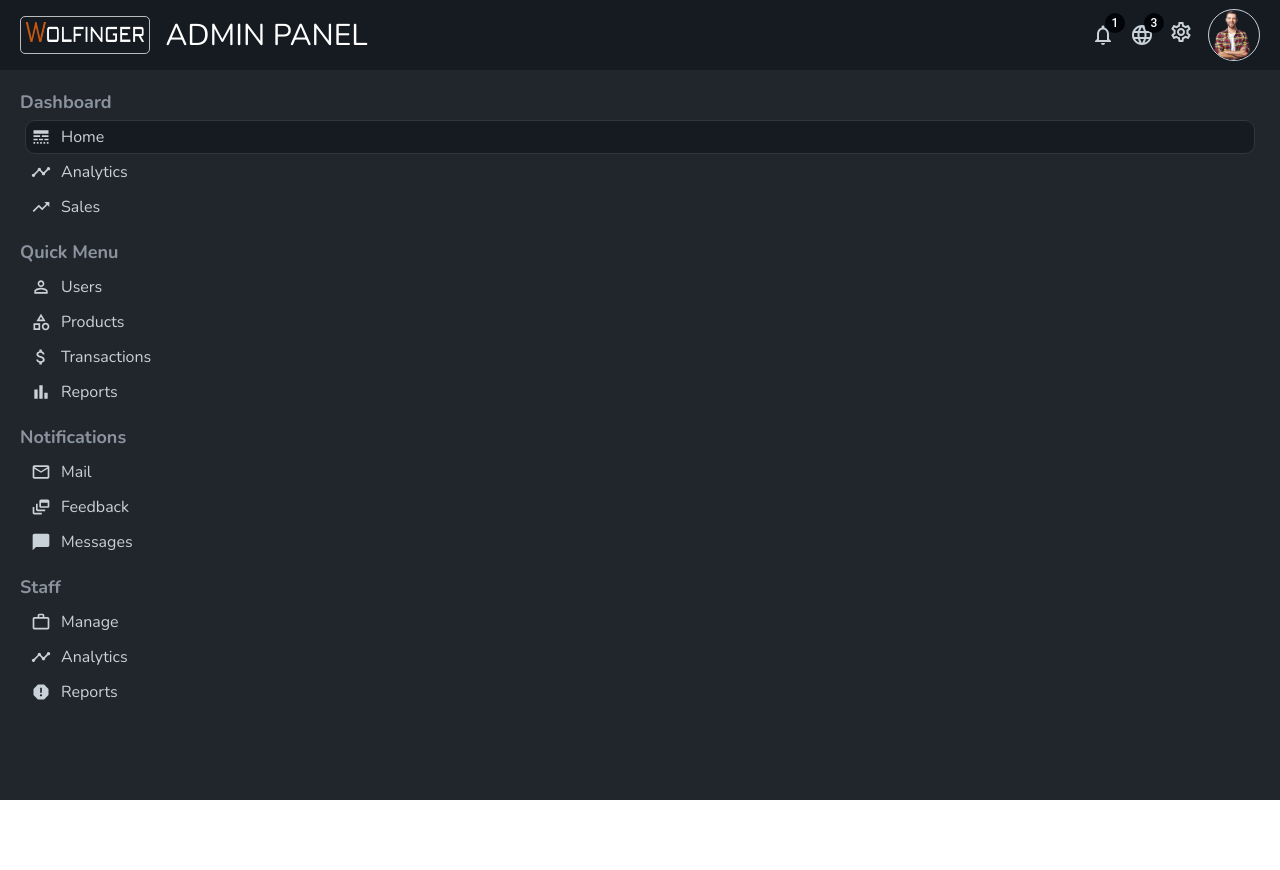
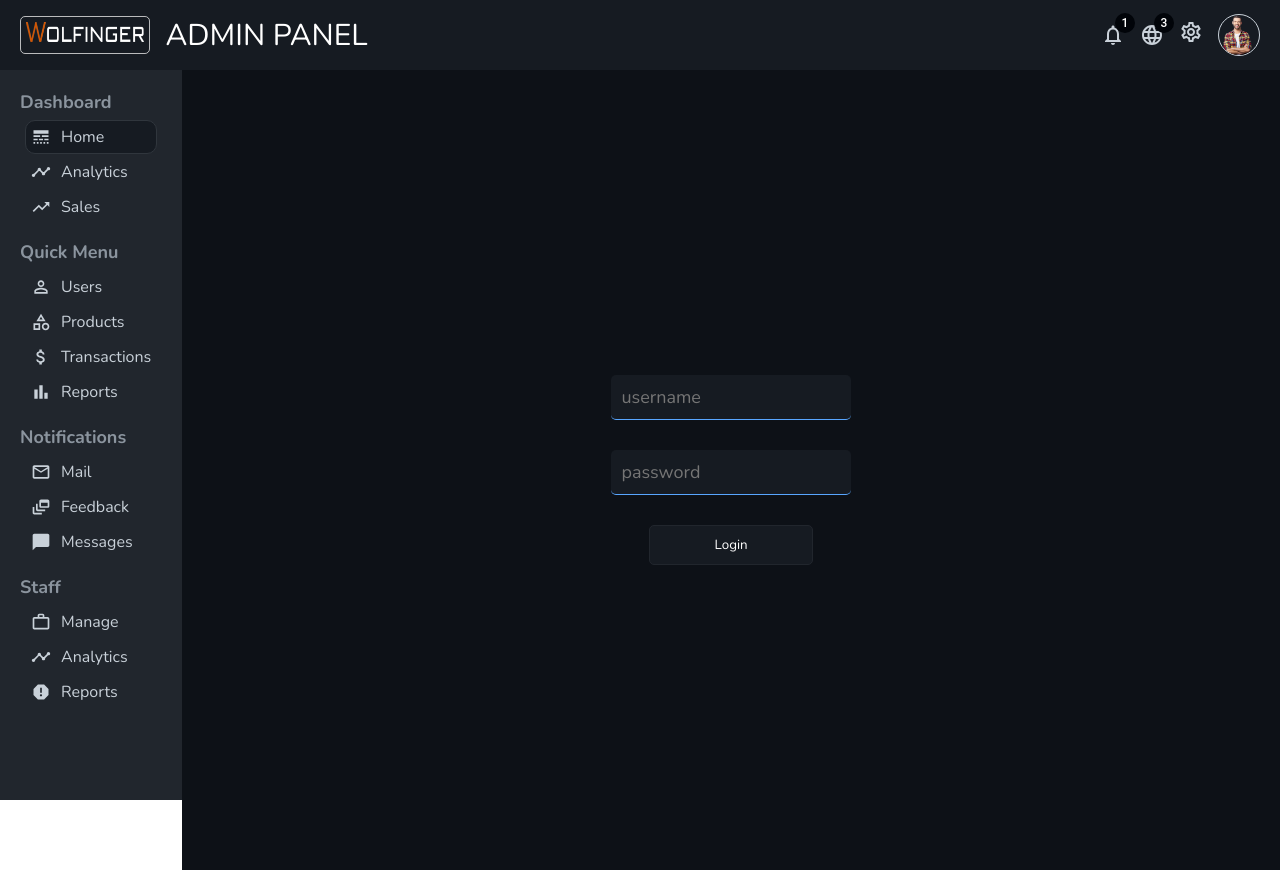
Before and after one commit to wujekbizon/react-admin-panel, a React (Create React App) app: page /login in a window 1280 px wide. Before the commit the page ends 800 px from the top, so only its background shows below. Built offline with nearby package versions, Linux system fonts and the light colour scheme.

Commit message:
add login page

```diff
--- a/src/App.jsx
+++ b/src/App.jsx
@@ -9,6 +9,7 @@ import ProductList from './pages/productList/ProductList';
 import NewUser from './pages/newUser/NewUser';
 import Product from './pages/product/Product';
 import NewProduct from './pages/newProduct/NewProduct';
+import Login from './pages/login/Login';
 import { Routes, Route } from 'react-router-dom';
 const App = () => {
   return (
@@ -24,6 +25,7 @@ const App = () => {
           <Route path="/products" element={<ProductList />} />
           <Route path="/product/:productId" element={<Product />} />
           <Route path="/newproduct" element={<NewProduct />} />
+          <Route path="/login" element={<Login />} />
         </Routes>
       </div>
     </div>
--- a/src/components/navbar/navbar.scss
+++ b/src/components/navbar/navbar.scss
@@ -50,8 +50,8 @@
       }
 
       img {
-        width: 50px;
-        height: 50px;
+        width: 40px;
+        height: 40px;
         border-radius: 50%;
         object-fit: cover;
         border: 1px solid $textColor;
--- /dev/null
+++ b/src/pages/login/Login.jsx
@@ -0,0 +1,30 @@
+import { useState } from 'react';
+
+import './login.scss';
+
+const Login = () => {
+  const [username, setUsername] = useState('');
+  const [password, setPassword] = useState('');
+
+  const handleClick = (e) => {
+    e.preventDefault();
+  };
+
+  return (
+    <div className="loginAdmin">
+      <input
+        type="text"
+        placeholder="username"
+        onChange={(e) => setUsername(e.target.value)}
+      />
+      <input
+        type="password"
+        placeholder="password"
+        onChange={(e) => setPassword(e.target.value)}
+      />
+      <button onClick={handleClick}>Login</button>
+    </div>
+  );
+};
+
+export default Login;
--- /dev/null
+++ b/src/pages/login/login.scss
@@ -0,0 +1,46 @@
+@import '../../global.scss';
+
+.loginAdmin {
+  height: 100vh;
+  width: 100%;
+  background-color: $mainColor;
+  display: flex;
+  flex-direction: column;
+  align-items: center;
+  justify-content: center;
+
+  input {
+    width: 20%;
+    padding: 10px;
+    background-color: $navColor;
+    border: none;
+    margin-bottom: 30px;
+    border-radius: 5px;
+    color: white;
+    font-size: 18px;
+    border-bottom: 1px solid $logoColor;
+
+    &.active,
+    &:focus {
+      outline: none;
+    }
+
+    &:hover {
+      background-color: $sidebarColor;
+    }
+  }
+
+  button {
+    width: 15%;
+    padding: 10px;
+    background-color: $navColor;
+    border-radius: 5px;
+    border: 1px solid $sidebarColor;
+    color: white;
+    cursor: pointer;
+
+    &:hover {
+      background-color: $sidebarColor;
+    }
+  }
+}
```
